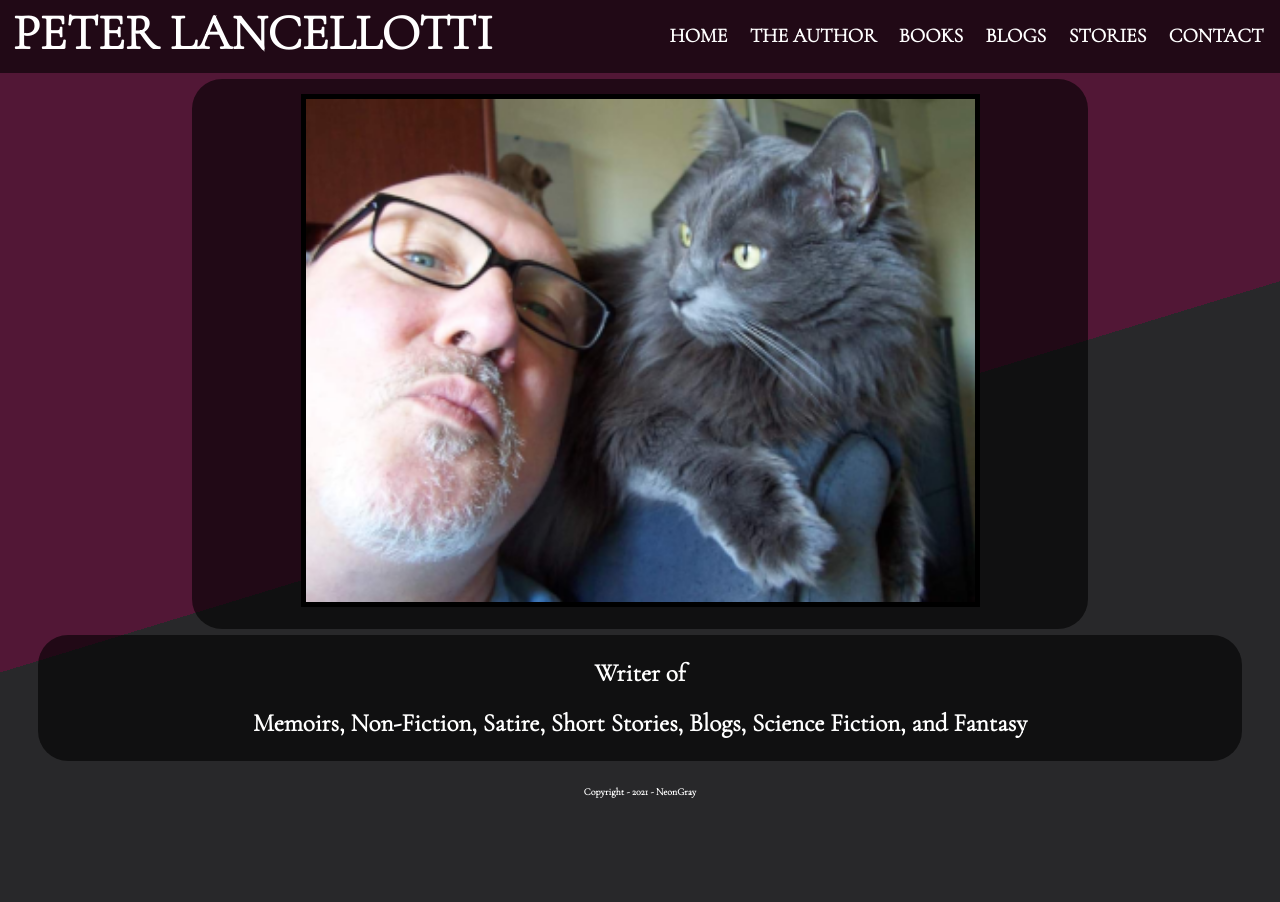
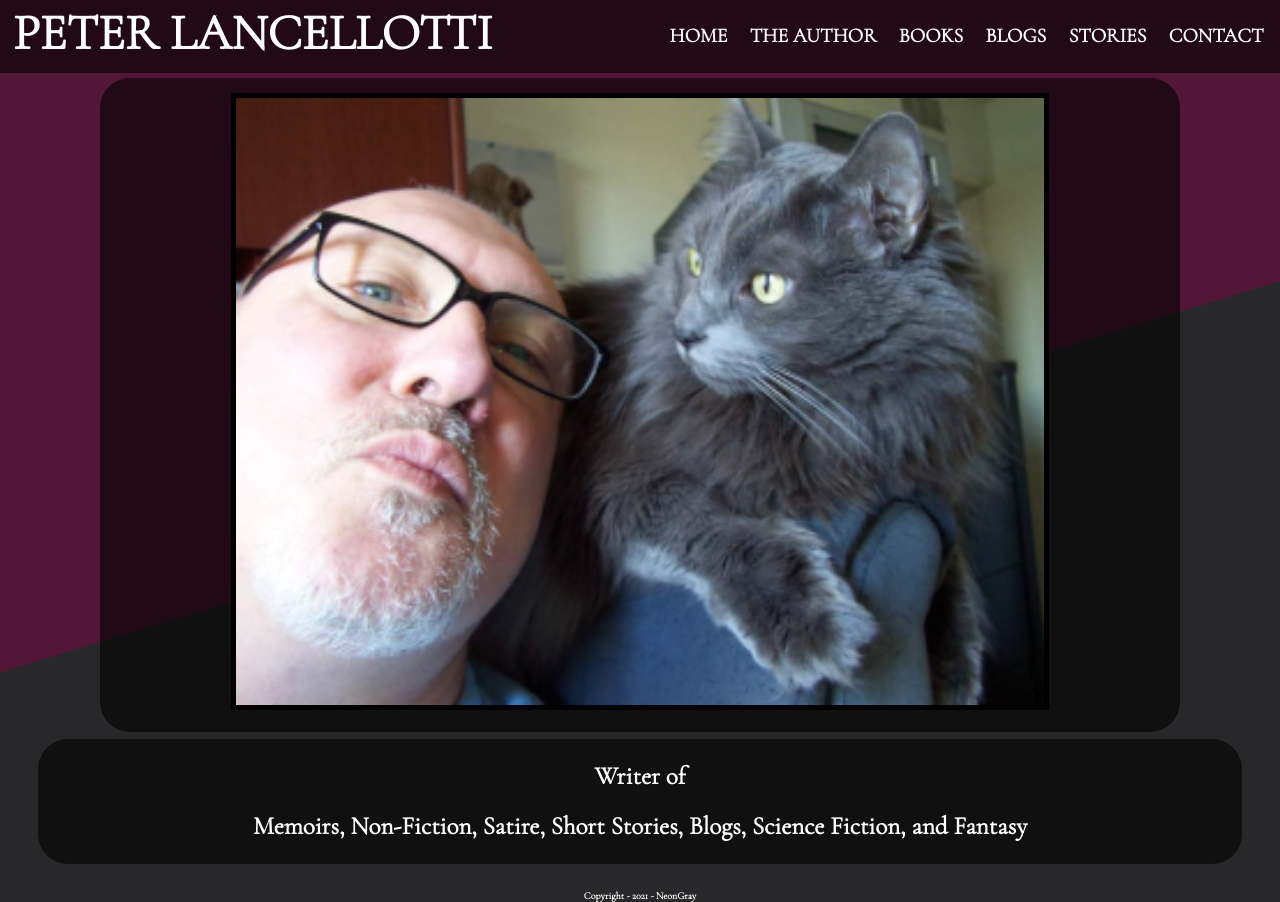
Before and after one commit to Neon-Smoke/plancellotti, a PHP site: page / in a window 1280 px wide. Run offline with PHP 8.4, Linux system fonts and the light colour scheme.

Commit message:
changed about and book pages

```diff
--- a/css/style.css
+++ b/css/style.css
@@ -51,14 +51,14 @@ html {
       border-radius: 30px;
       line-height: 2;
       padding-top: 1.5rem;
-      padding-left: .2rem;
-      padding-right: .2rem;
+      padding-left: .1rem;
+      padding-right: .1rem;
       padding-bottom: 1.5rem;
       background-color: #0009;
-      margin-top:  0.5%;
-      margin-bottom: 0.5%;
-      margin-left: 15%;
-      margin-right: 15%;
+      margin-top:  0.5rem;
+      margin-bottom: 0.5rem;
+      margin-left: 10rem;
+      margin-right: 10rem;
       text-align: center;
     }
 
```
Also changed, not shown: about.html (+2 -6 lines).
